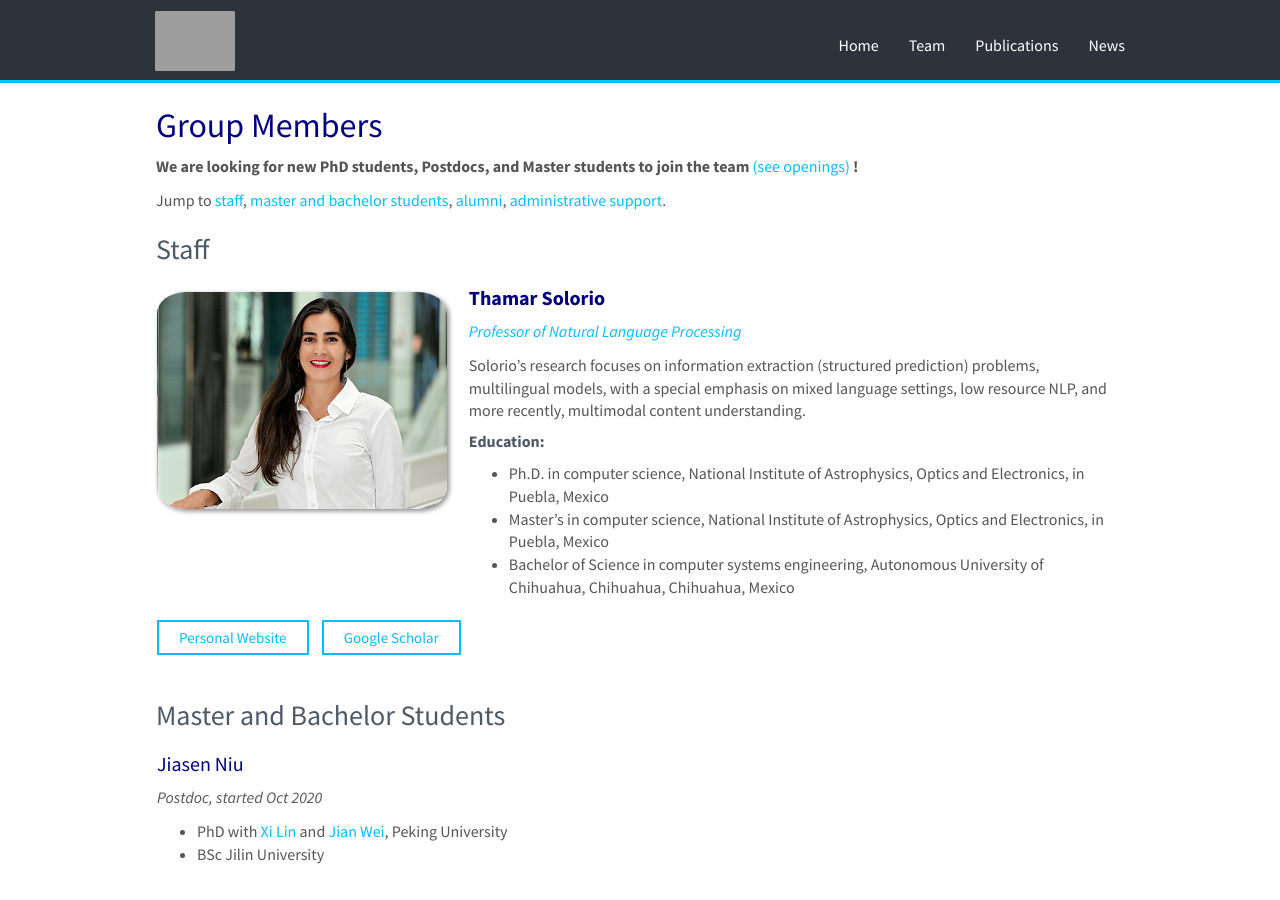
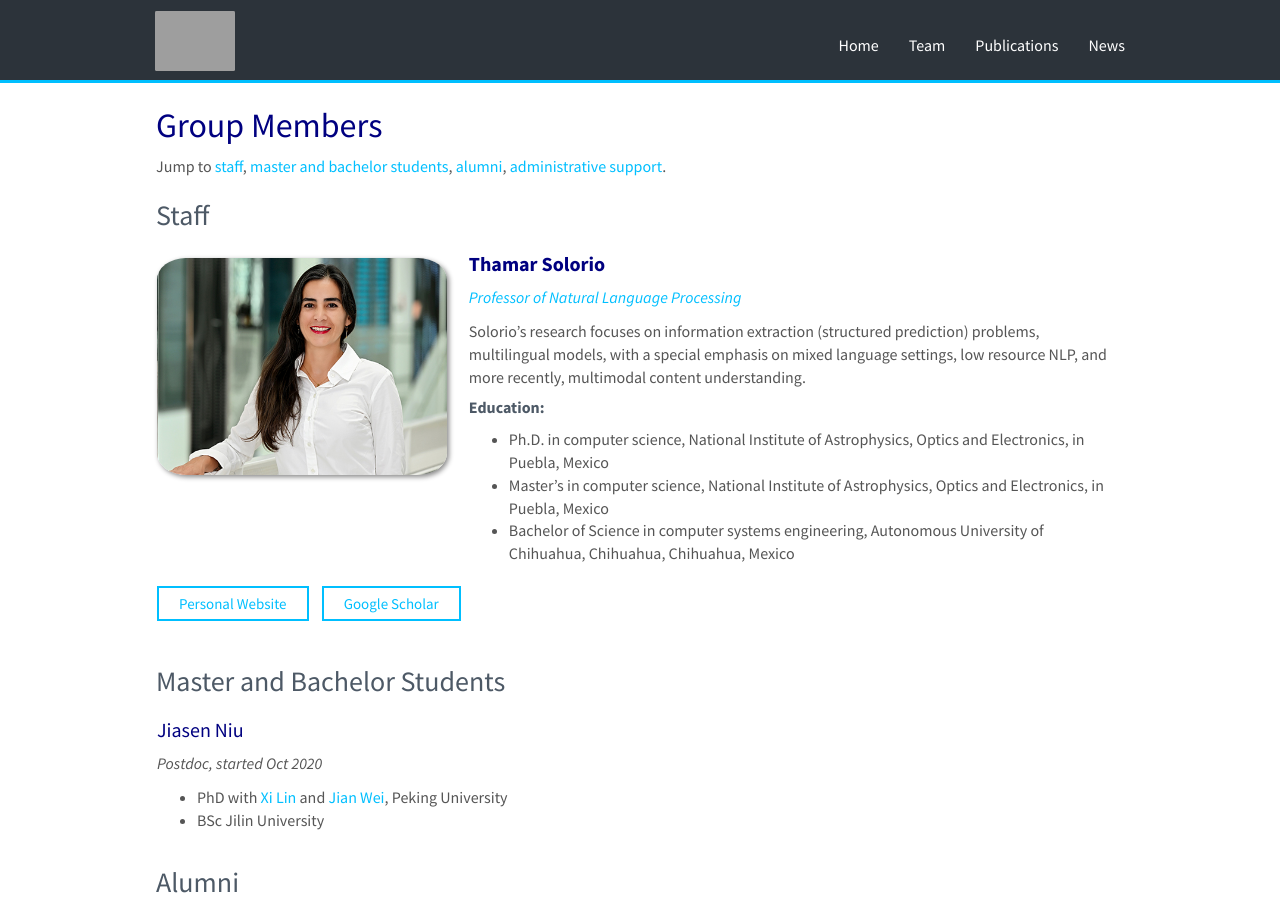
Before and after one commit to RamzaBasharat/MBZUAI, a Jekyll site: the page built from _pages/team.md, in a window 1280 px wide and 900 px high. Built offline with Jekyll 4.4.1, drawn with Linux system fonts in a browser that asks for light colours; nearby versions of some CDN libraries.

Commit message:
details updated

```diff
--- a/_pages/team.md
+++ b/_pages/team.md
@@ -7,9 +7,6 @@ permalink: /team/
 ---
 
 <h2>Group Members</h2>
-
- **We are  looking for new PhD students, Postdocs, and Master students to join the team** [(see openings)]({{ site.url }}{{ site.baseurl }}/vacancies) **!**
-
 
 Jump to [staff](#staff), [master and bachelor students](#master-and-bachelor-students), [alumni](#alumni), [administrative support](#administrative-support).
 
```
